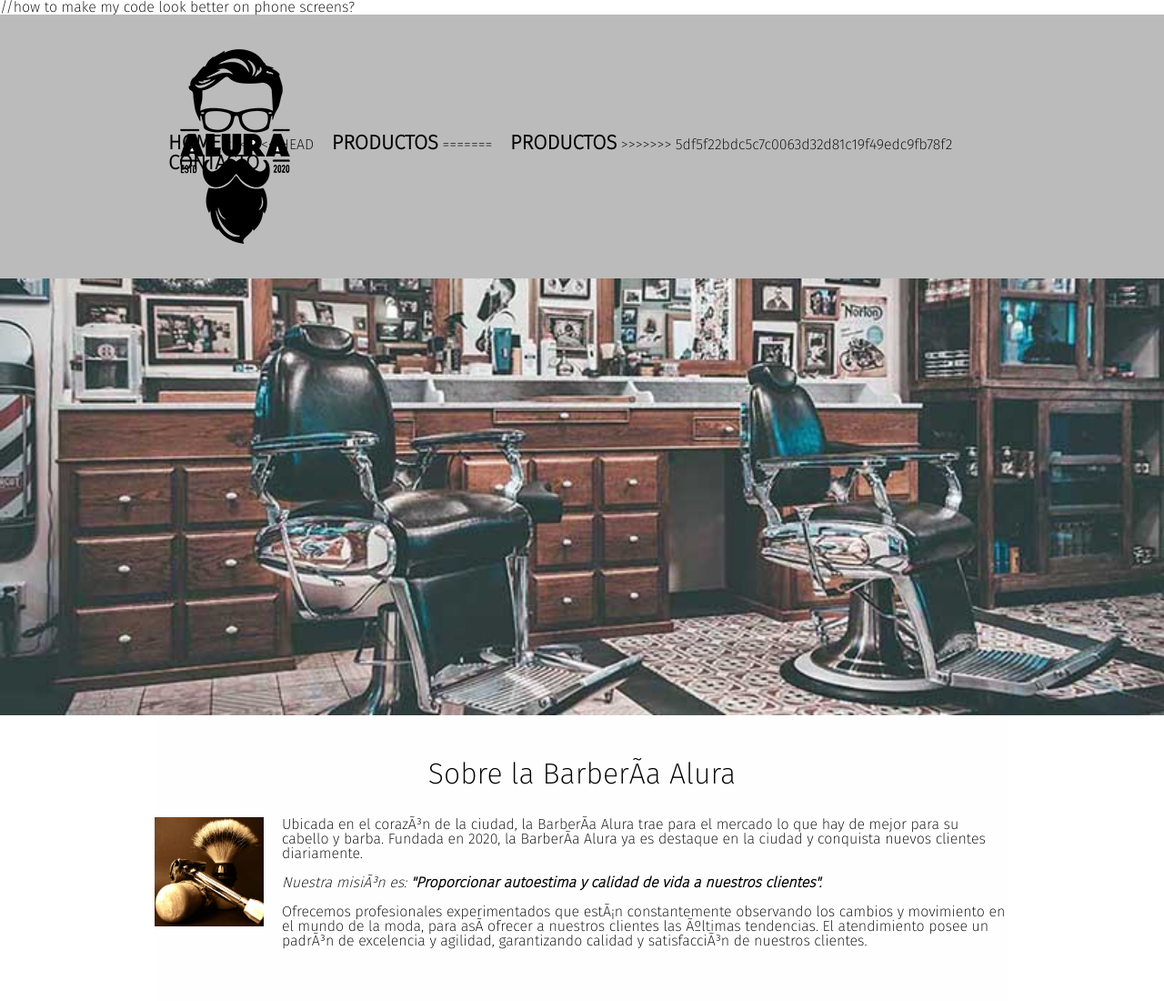
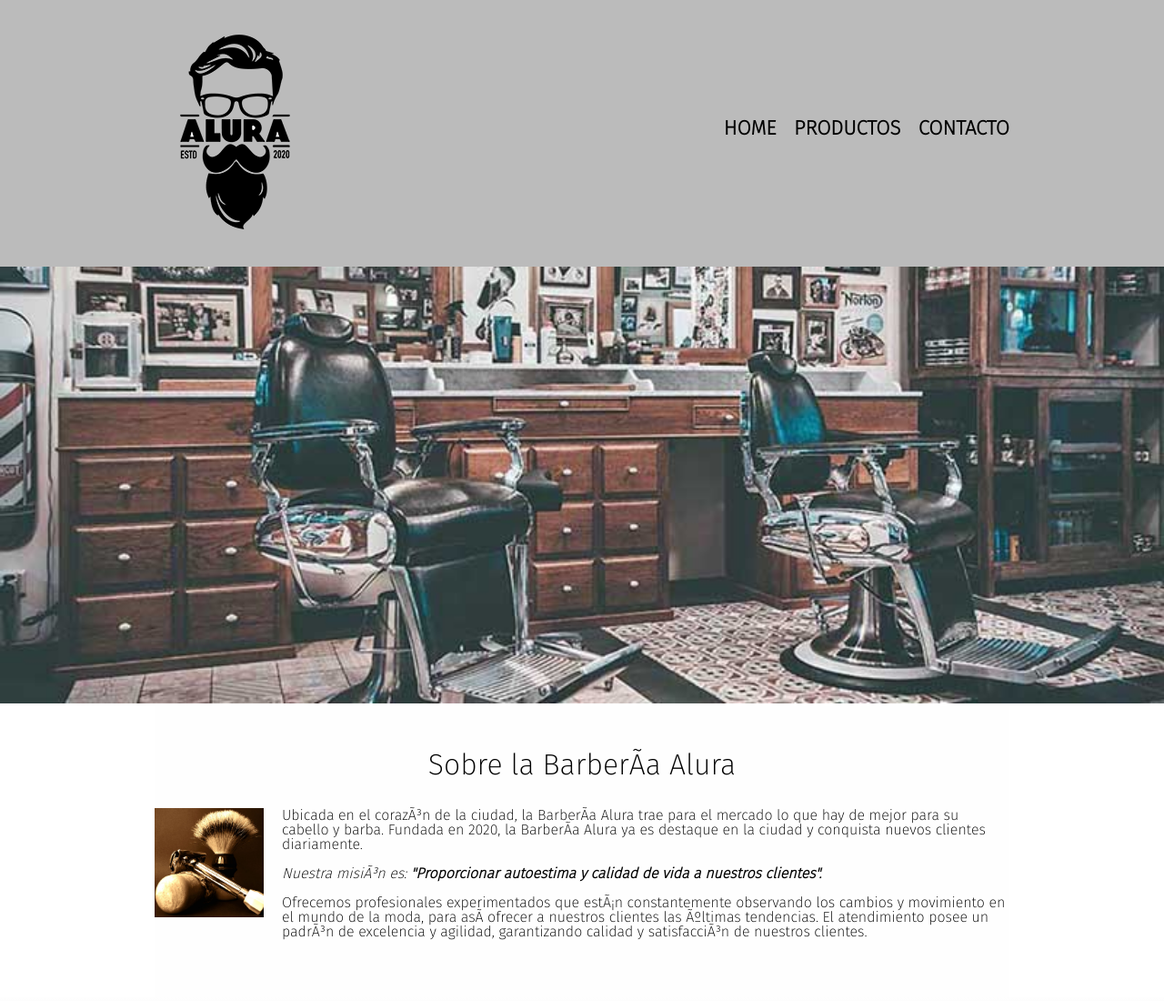
Before and after one commit to Marcialess/aluratestweb, a plain HTML site: page index.html in a window 1280 px wide. Shown: the top 1100 px of the page at 91% size. Drawn offline with Linux system fonts and the light colour scheme.

Commit message:
ultimo ajuste

```diff
--- a/index.html
+++ b/index.html
@@ -1,4 +1,3 @@
-//how to make my code look better on phone screens?
 <!DOCTYPE html>
 <html lang="es">
 <head>
@@ -21,11 +20,7 @@
              <nav>
                  <ul>
                      <li><a href="index.html"> Home</a></li>
-<<<<<<< HEAD
                      <li><a href="Productos.html">Productos</a></li>
-=======
-                     <li><a href="productos.html">Productos</a></li>
->>>>>>> 5df5f22bdc5c7c0063d32d81c19f49edc9fb78f2
                      <li><a href="contacto.html">Contacto</a></li>
                  </ul>
              </nav>
```
